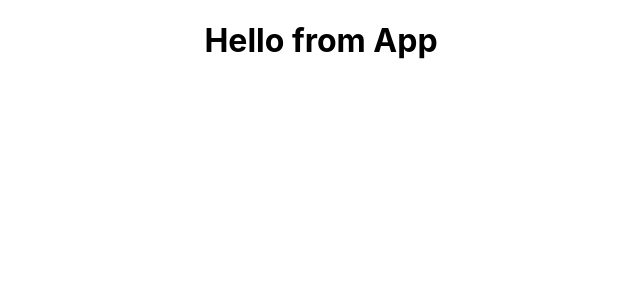
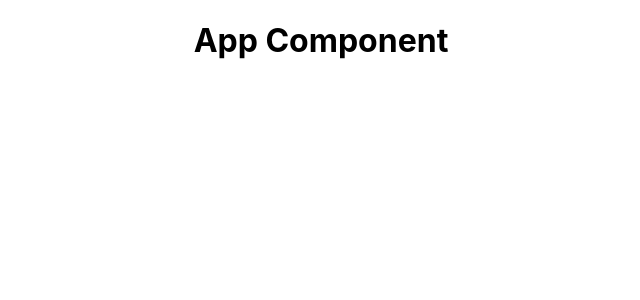
Before and after one commit to Alphaalimamy/Complete-React-Tutorial, a React (Create React App) app: page / in a window 1280 px wide. Shown: the top 300 px of the page, without its empty margins (319-959 px from the left). Built offline with nearby package versions, Linux system fonts and the light colour scheme.

Commit message:
Lesson first commit

```diff
--- a/src/App.js
+++ b/src/App.js
@@ -3,7 +3,9 @@ import "./App.css";
 function App() {
   return (
     <div className="App">
-      <h1>Hello from App</h1>
+      <div className="content">
+        <h1>App Component</h1>
+      </div>
     </div>
   );
 }
```
